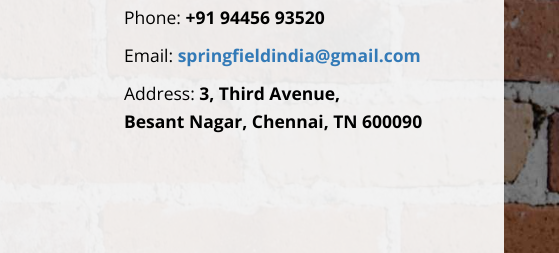
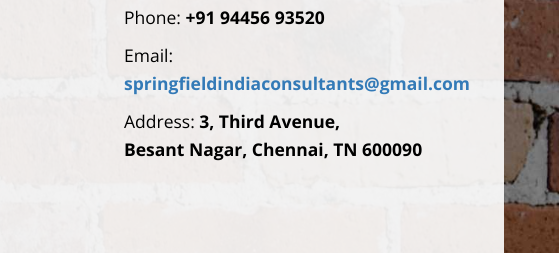
Before and after one commit to springfieldindia/springfieldindia.github.io, a plain HTML site: page contact.html in a window 1280 px wide. Shown: the part 393-646 px from the top of the page, 721-1280 px from the left. Drawn offline with nearby package versions, Linux system fonts and the light colour scheme.

Commit message:
Changing email address

```diff
--- a/contact.html
+++ b/contact.html
@@ -93,7 +93,7 @@
                         <strong>+91 94456 93520</strong>
                     </p>
                     <p>Email:
-                        <strong><a href="mailto:springfieldindia@gmail.com">springfieldindia@gmail.com</a></strong>
+                        <strong><a href="mailto:springfieldindiaconsultants@gmail.com">springfieldindiaconsultants@gmail.com</a></strong>
                     </p>
                     <p>Address:
                         <strong>3, Third Avenue,
```
